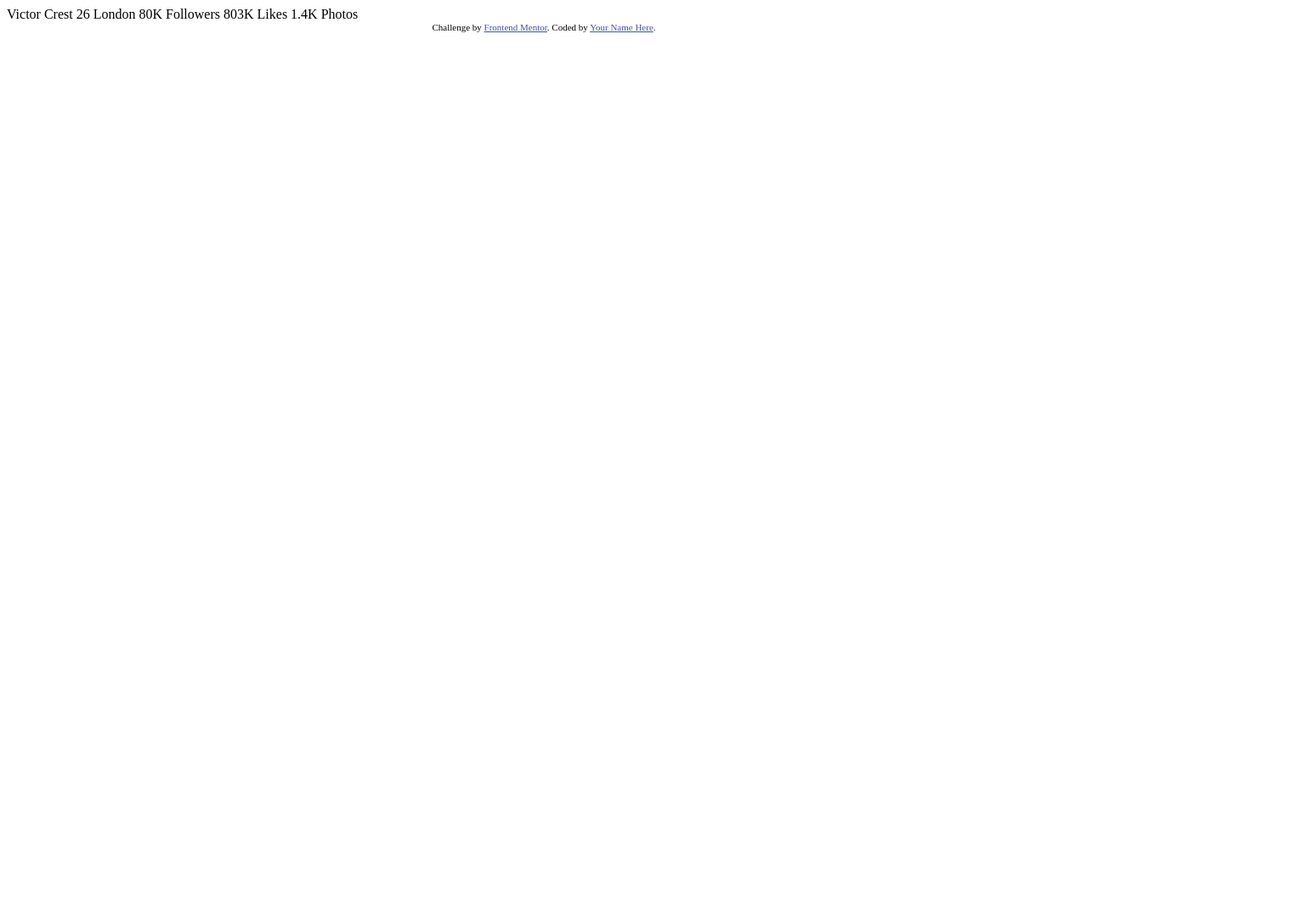
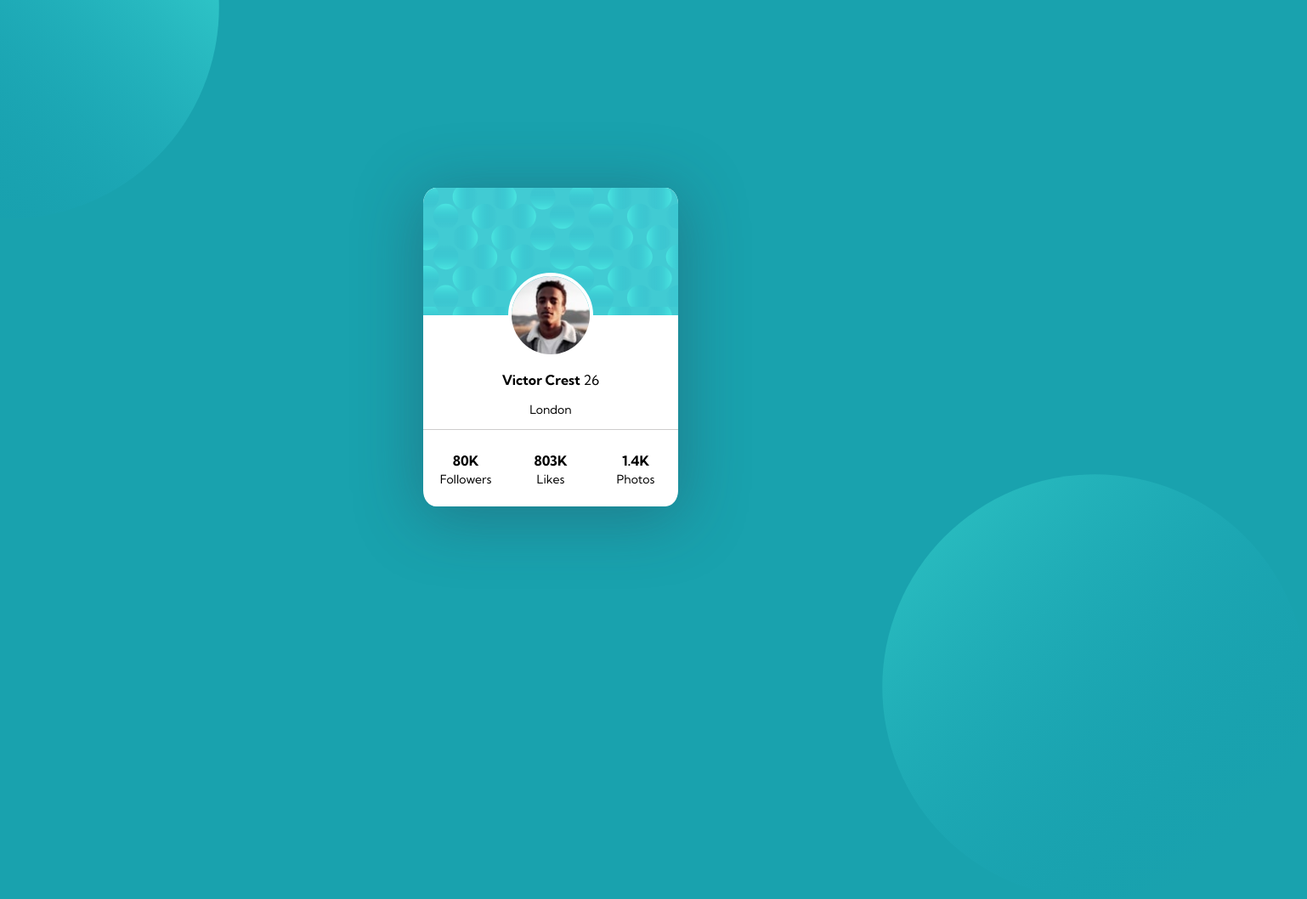
Before and after one commit to Neocaza/profile-card-component, a plain HTML site: page index.html in a window 1280 px wide. Shown: the whole page at 85% size, 1538 px wide, since content can reach past the window. Before the commit the page ends 800 px from the top, so only its background shows below. Drawn offline with Linux system fonts and the light colour scheme.

Commit message:
add structure, add styles

```diff
--- a/index.html
+++ b/index.html
@@ -3,11 +3,14 @@
 <head>
   <meta charset="UTF-8">
   <meta name="viewport" content="width=device-width, initial-scale=1.0"> <!-- displays site properly based on user's device -->
+  <link rel="icon" type="image/png" sizes="32x32" href="./images/favicon-32x32.png">
+  <link rel="stylesheet" href="style.css">
 
-  <link rel="icon" type="image/png" sizes="32x32" href="./images/favicon-32x32.png">
+  <link rel="preconnect" href="https://fonts.googleapis.com">
+  <link rel="preconnect" href="https://fonts.gstatic.com" crossorigin>
+  <link href="https://fonts.googleapis.com/css2?family=Kumbh+Sans:wght@100..900&display=swap" rel="stylesheet">
 
   <title>Frontend Mentor | Profile card component</title>
-
   <!-- Feel free to remove these styles or customise in your own stylesheet 👍 -->
   <style>
     .attribution { font-size: 11px; text-align: center; }
@@ -15,21 +18,20 @@
   </style>
 </head>
 <body>
-  Victor Crest
-  26
-  London
-
-  80K
-  Followers
-
-  803K
-  Likes
-
-  1.4K
-  Photos
-  <div class="attribution">
-    Challenge by <a href="https://www.frontendmentor.io?ref=challenge" target="_blank">Frontend Mentor</a>.
-    Coded by <a href="#">Your Name Here</a>.
-  </div>
+  <img src="images/bg-pattern-top.svg" id="top">
+  <img src="images/bg-pattern-bottom.svg" id="bot">
+<main class="card">
+  <header class="card-header">
+    <img src="images/image-victor.jpg" alt="Victor" class="user-img">
+  </header>
+<section class="victor">
+  <p><strong>Victor Crest</strong> 26</p>
+  <p class="london">London</p>
+</section>
+<section class=numeros>
+  <p class="miles"> 80K</p>    <p class="miles">803K</p>  <p class="miles">1.4K</p>
+  <p class="follows"> Followers</p>  <p class="follows">Likes</p>  <p class="follows">Photos</p>
+</section>
+</main>
 </body>
 </html>
--- /dev/null
+++ b/style.css
@@ -0,0 +1,84 @@
+*{
+    box-sizing: border-box;
+    font-family: "kumbh sans";
+}
+body{
+    background-color: hsl(185, 75%, 39%);
+    width: 100%;
+    height:100vh;
+    display: flex;
+    align-items: center;
+    justify-content: center;
+    position: relative;
+    overflow: hidden;
+}
+#top{
+    position: absolute;
+    top: -250px;
+    left: -250px;
+    width: 500px;
+    height:500px;
+}
+#bot{
+    position: absolute;
+    right: -250px;
+    bottom: -250px;
+    width: 500px;
+    height:500px;
+}
+.card{
+    border-radius: 5%;
+    overflow: hidden;
+    background-color: white;
+    z-index: 1;
+    height: 375px;
+    box-shadow: 0px 10px 75px 5px hsla(229, 23%, 23%, 0.336);
+    position: relative;
+}
+.card-header{
+    background-image: url(images/bg-pattern-card.svg);
+    height: 150px;
+    width: 300px;
+}
+.victor{
+    position: absolute;
+    top: 200px;
+    text-align: center;
+    border-bottom: .1px solid rgb(206, 204, 204);
+    width: 300px;
+}
+.london{
+    font-size: 14px;
+}
+.numeros{
+    width: 300px;
+    position: absolute;
+    top: 295px;
+    display: grid;
+    grid-template-columns: 1fr 1fr 1fr;
+    grid-template-rows: 25px;
+}
+.numeros p {
+    display: flex;
+    justify-content: space-around;
+}
+
+.miles{
+    font-weight: 700;
+}
+.follows{
+    font-size: 14px;
+}
+
+
+.user-img{
+    height: 100px;
+    width: 100px;
+    border-radius: 50%;
+    position: absolute;
+    left: 100px;
+    top: 100px;
+    border: 4px solid white;
+
+
+}
```
